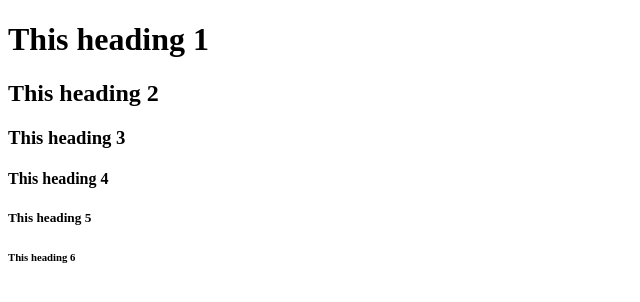
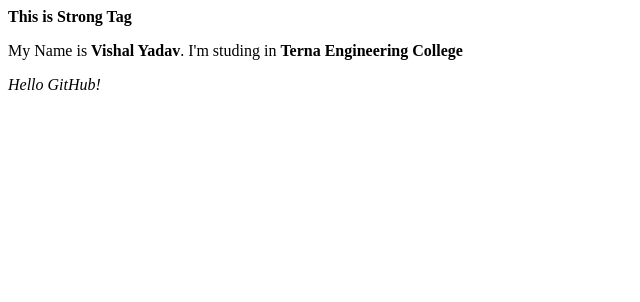
Before and after one commit to VISHAl-YAD/WevDevelopment, a plain HTML site: page html-boilerplate/index.html in a window 1280 px wide. Shown: the whole page, without its empty margins (0-640 px from the left). Drawn offline with Linux system fonts and the light colour scheme.

Commit message:
Working with Text | (<em>,<strong> Highlighter tags

```diff
--- a/html-boilerplate/index.html
+++ b/html-boilerplate/index.html
@@ -6,13 +6,13 @@
         <title>My First Webpage</title>
     </head>
     <body>
-        <!-- HEADING Tags <h> -->
-            <h1>This heading 1</h1>
-            <h2>This heading 2</h1>
-            <h3>This heading 3</h1>
-            <h4>This heading 4</h1>
-            <h5>This heading 5</h1>
-            <h6>This heading 6</h1>
+        <!-- Strong Elements  -->
+        <strong>This is Strong Tag</strong>
+        <!-- use of strong and para tag -->
+        <p>My Name is <strong>Vishal Yadav</strong>. I'm studing in <strong>Terna Engineering College</strong></p>
+
+        <!-- italic Tag (<em>) -->
+            <em>Hello GitHub!</em>
     </body>
 
 </html>
```
